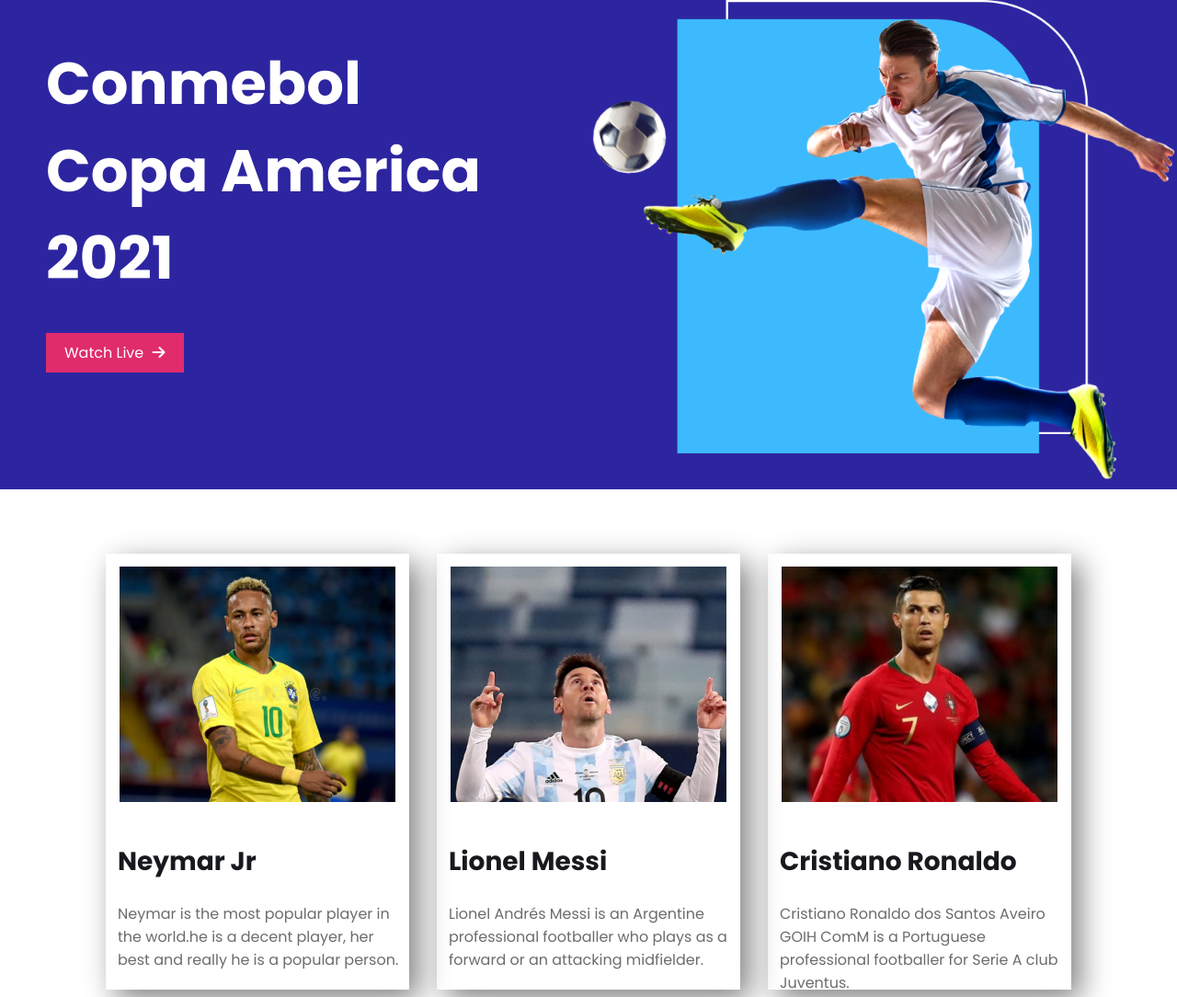
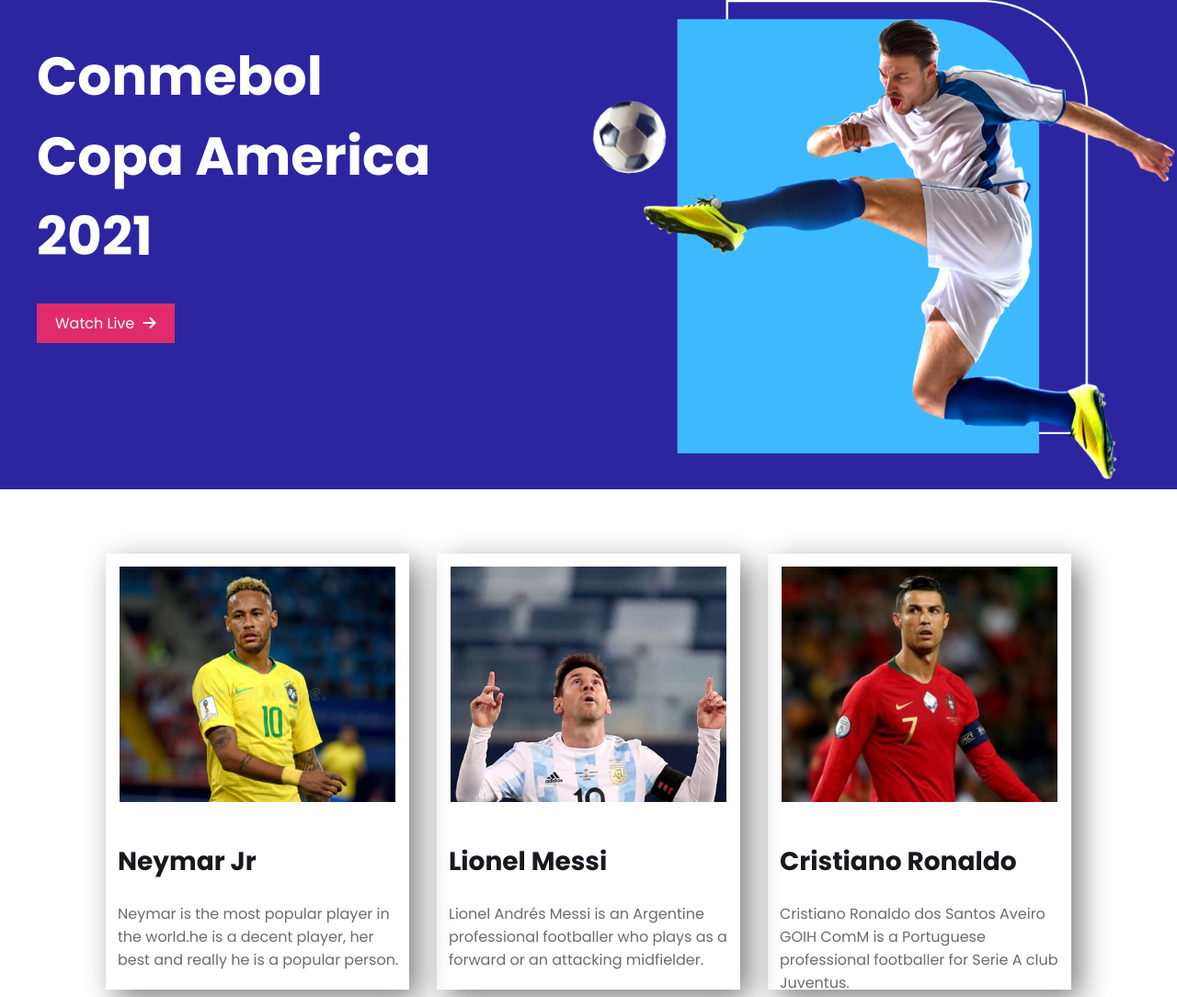
Before and after one commit to Nesat-Nayem/responsive-football-main, a plain HTML site: page index.html in a window 1280 px wide. Shown: the top 1084 px of the page at 92% size. Drawn offline with Linux system fonts and the light colour scheme.

Commit message:
code add

```diff
--- a/style.css
+++ b/style.css
@@ -22,13 +22,13 @@
 .header-title{
 
     text-align: left;
-    margin-left: 50px;
+    margin-left: 40px;
 
 }
 .header-title h1{
     color: white;
-    font-size: 64px;
-    width: 90%;
+    font-size: 58px;
+    width: 79%;
     font-weight: 700;
 
 }
```
